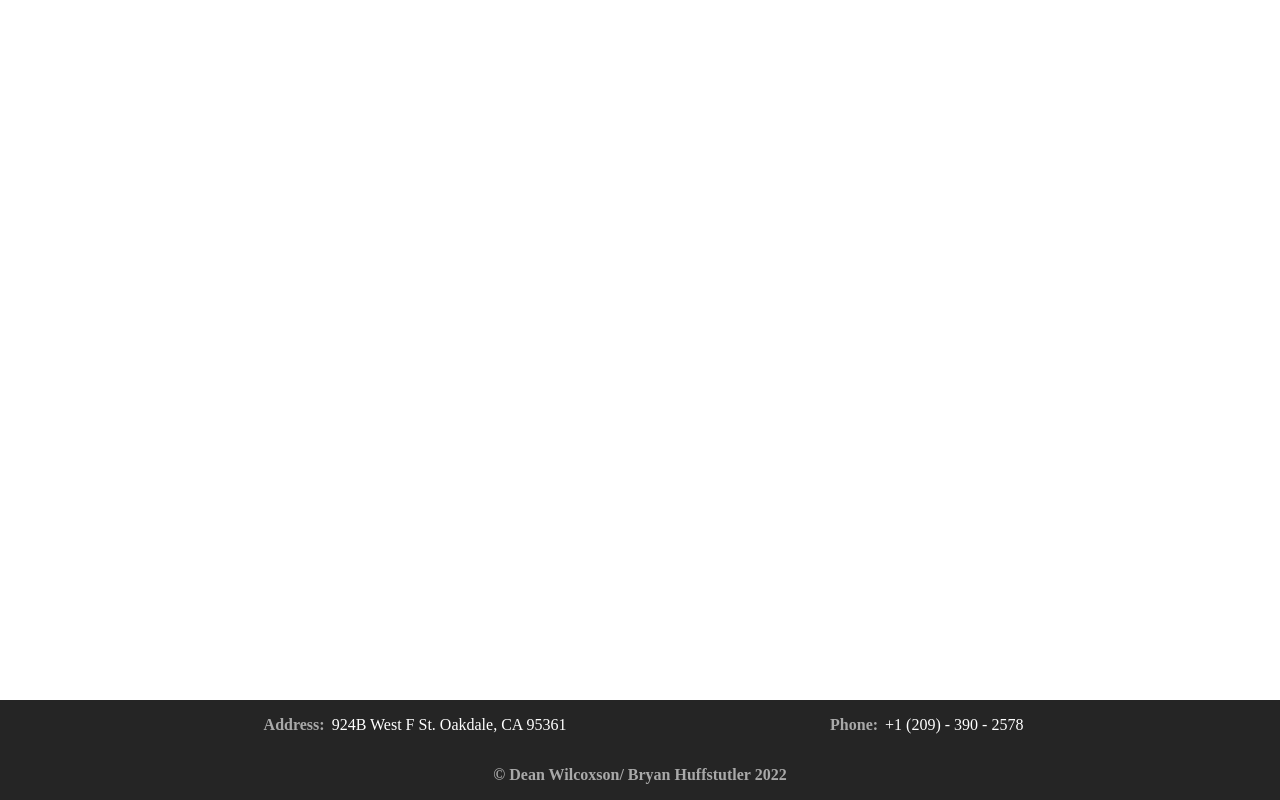
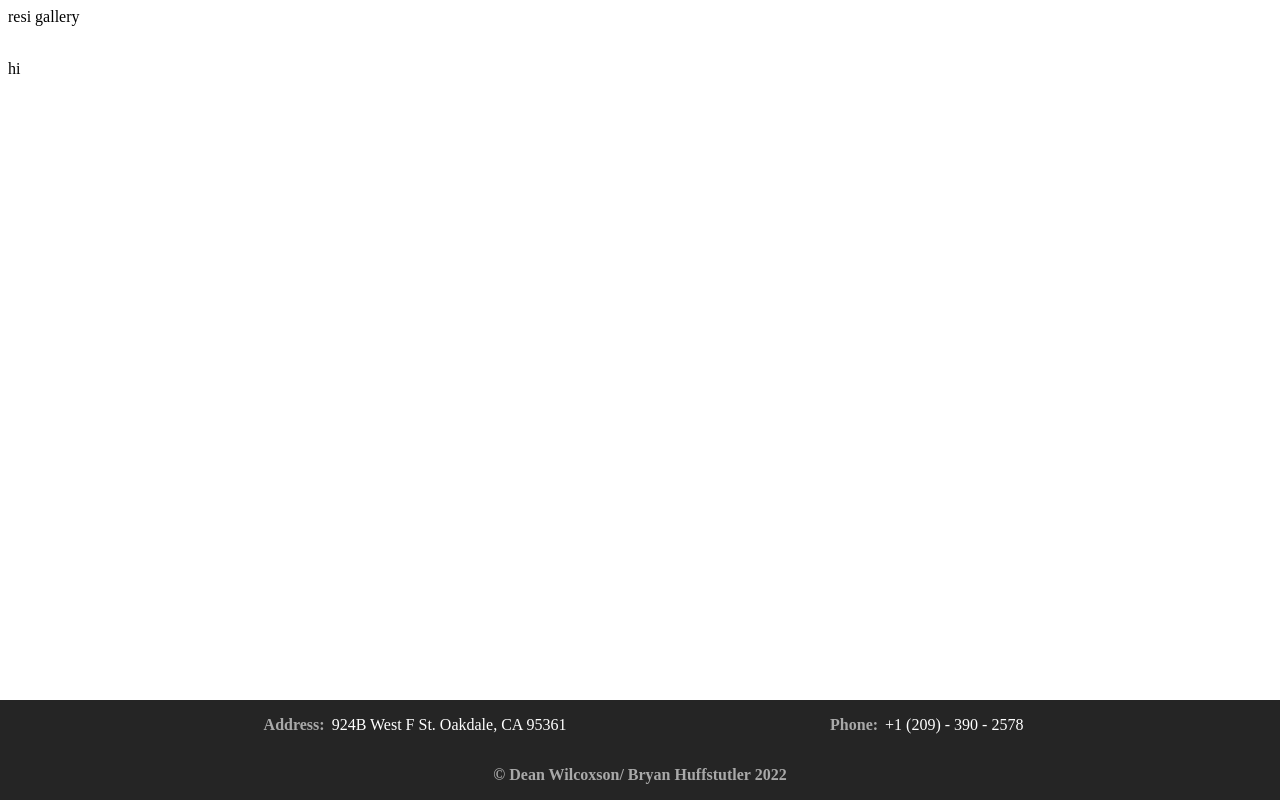
Before and after one commit to DeanWilcoxson/client-projects, a React (Create React App) app in the folder oakdale-wt/: page /residential/gallery in a window 1280 px wide. Built offline with nearby package versions, Linux system fonts and the light colour scheme.

Commit message:
starting residential endpoints

```diff
--- a/oakdale-wt/src/App.js
+++ b/oakdale-wt/src/App.js
@@ -5,6 +5,8 @@ import Automotive from "./components/parent/Automotive";
 import Residential from "./components/parent/Residential";
 import Commercial from "./components/parent/Commercial";
 import Footer from "./components/global/footer";
+import ResidentialGallery from "./components/parent/Residential/ResidentialGallery";
+import ResidentialContact from './components/parent/Residential/ResidentialContact'
 
 const App = () => {
 
@@ -16,6 +18,11 @@ const App = () => {
           <Route path="/automotive" element={<Automotive />} />
           <Route path="/commercial" element={<Commercial />} />
           <Route path="/residential" element={<Residential />} />
+
+          {/* RESIDENTIAL ROUTES -- unable to get browserrouter to work on Resi Home, will revisit later */}
+          <Route path='/residential/gallery' element={<ResidentialGallery />} />
+          <Route path='/residential/contact' element={<ResidentialContact />} />
+
         </Routes>
       </Router>
       <Footer />
--- a/oakdale-wt/src/components/global/gallery/index.js
+++ b/oakdale-wt/src/components/global/gallery/index.js
@@ -0,0 +1,29 @@
+import React from 'react'
+
+function Gallery(props) {
+    const { gallery } = props
+
+    return (
+        <div>
+            {gallery.map(x => {
+                if (x.desc) {
+                    return (
+                        <div>
+                            <img src={x.source} />
+                            <p>{x.desc}</p>
+                        </div>
+                    )
+                } else {
+                    return (
+                        <div>
+                            <img src={x.source} />
+                        </div>
+                    )
+                }
+            })}
+        </div>
+
+    );
+}
+
+export default Gallery;
--- /dev/null
+++ b/oakdale-wt/src/components/parent/Residential/ResidentialContact.js
@@ -0,0 +1,9 @@
+function ResidentialContact() {
+    return (
+        <div>
+            RESI CONTACT
+        </div>
+     );
+}
+
+export default ResidentialContact;
--- /dev/null
+++ b/oakdale-wt/src/components/parent/Residential/ResidentialGallery.js
@@ -0,0 +1,14 @@
+import React from 'react'
+import Gallery from '../../global/gallery'
+
+function ResidentialGallery() {
+    const gallery = [{ desc: 'hi' }]
+    return (
+        <div>
+            resi gallery
+            <Gallery gallery={gallery} />
+        </div>
+    );
+}
+
+export default ResidentialGallery;
--- a/oakdale-wt/src/components/parent/Residential/index.js
+++ b/oakdale-wt/src/components/parent/Residential/index.js
@@ -2,34 +2,22 @@ import React from 'react'
 import houseTint from '../../../images/HouseTint.jpg'
 import Sidebar from '../../global/sidebar'
 import ContactFormResidential from './ContactFormResidential'
+import ResidentialGallery from './ResidentialGallery'
 
 const Residential = () => {
-    const links = [{
-        endpoint: '/commercial',
-        name: 'Commercial'
-    },
-    {
-        endpoint: '/residential',
-        name: "Residential"
-    },
-    {
-        endpoint: '/contact',
-        name: 'Contact'
-    }]
+    const links = [
+        {
+            endpoint: '/contact',
+            name: 'Contact'
+        },
+        {
+            endpoint: '/residential/gallery',
+            name: 'Gallery'
+        }]
 
     return (
         <div>
-
-            {/* Sidebar needs to be added to grid on left side to encompass the entire left portion of page. */}
-            <Sidebar links = {links}/>
-
             <h1>Residential</h1>
-
-            <img src={houseTint} style={{height: '700px', width: '950px'}}/>
-
-            <h3>Oakdale Window Tint</h3>
-
-            <ContactFormResidential />
         </div>
     )
 }
```
